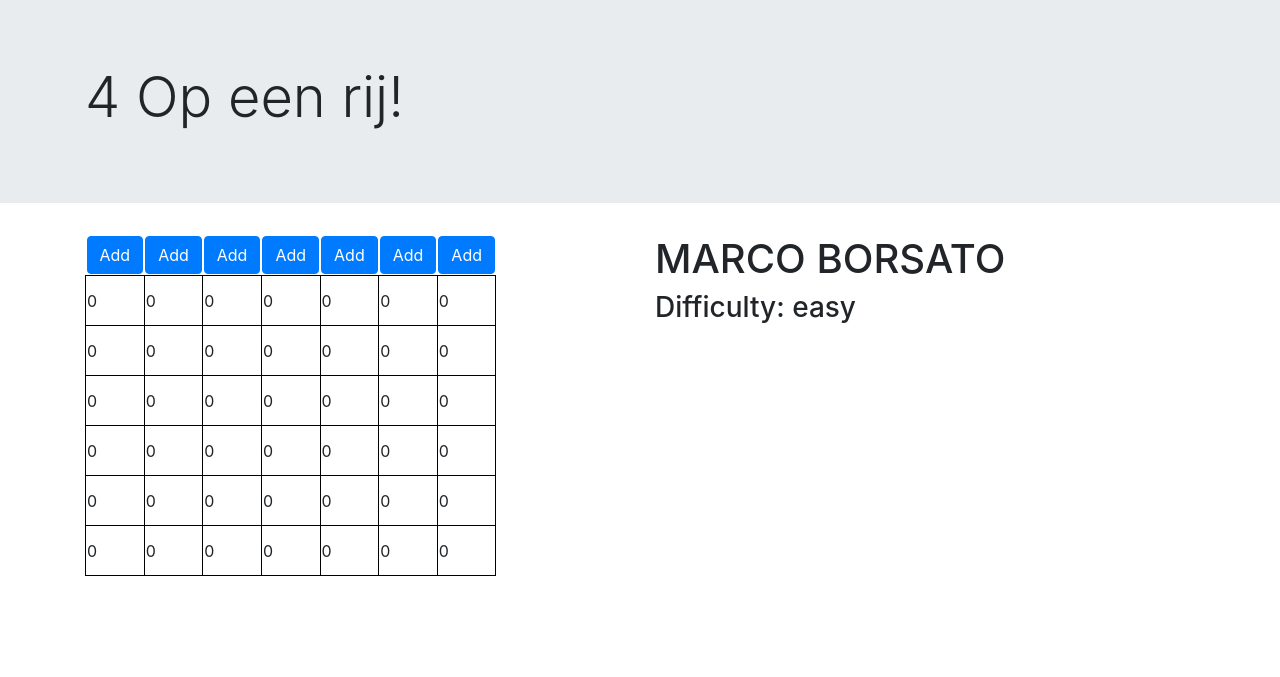
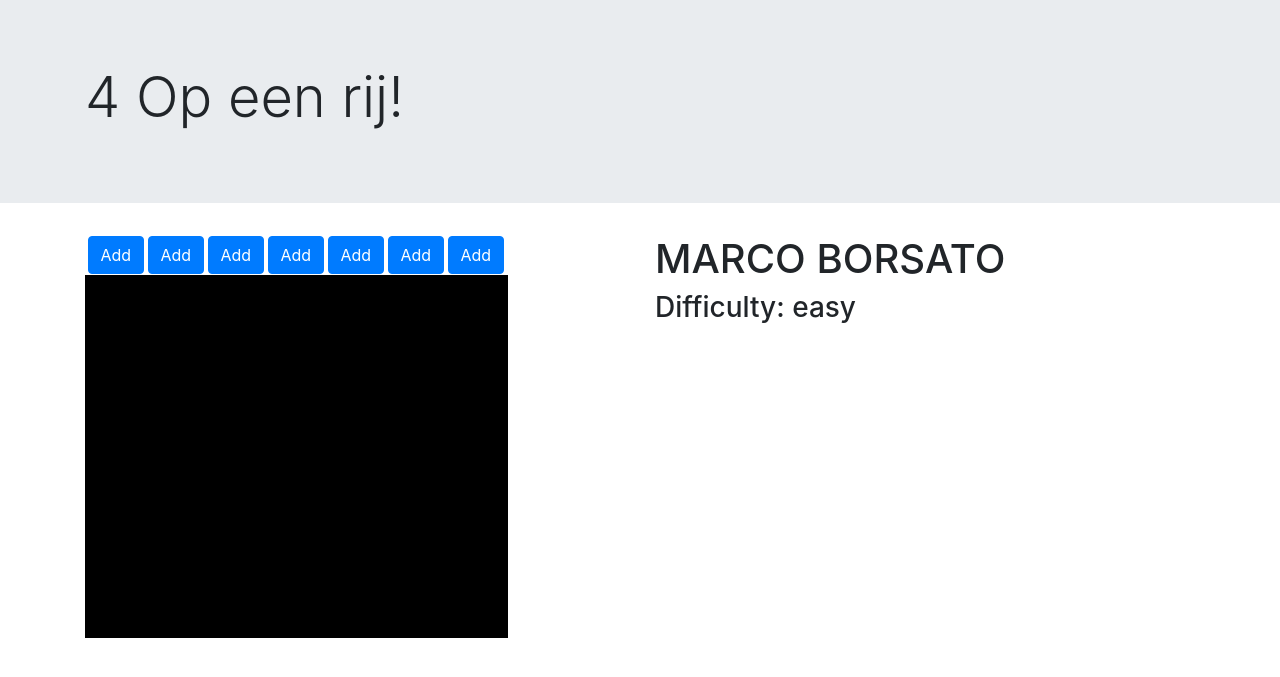
Before and after one commit to Evelien-M/python_4_op_een_rij, a Flask app: page /game/1/1 in a window 1280 px wide. Shown: the part 56-733 px from the top of the page. Run offline with Flask 2, Linux system fonts and the light colour scheme; data comes from the database, SQL or seed files in the repository; lists and menus that the app fills with data are empty; some libraries are stand-ins or nearby versions.

Commit message:
frontend update

```diff
--- a/model/Table.py
+++ b/model/Table.py
@@ -11,7 +11,6 @@
             if value == 0:
                 if y == self.h - 1:
                     self.Table[y][x] = input
-                    print(value)
                     return True
                 else:
                     if self.Table[y + 1][x] != 0:
--- a/static/css/main.css
+++ b/static/css/main.css
@@ -1,9 +1,24 @@
 .gametable td {
-    width: 50px;
-    height: 50px;
-    min-width: 50px;
-    min-height: 50px;
-    max-width: 50px;
-    max-height: 50px;
-    border: 1px solid #000;
+    width: 60px;
+    height: 60px;
+    min-width: 60px;
+    min-height: 60px;
+    max-width: 60px;
+    max-height: 60px;
+    border: 3px solid #000;
 }
+
+.gametable .value-0
+{
+    background: black;
+}
+
+.gametable .value-1
+{
+    background: yellow;
+}
+
+.gametable .value-2
+{
+    background: red;
+}
--- a/templates/game.html
+++ b/templates/game.html
@@ -71,58 +71,58 @@
             </thead>
             <tbody>
                 <tr>
-                    <td>{{table.Table[0][0]}}</td>
-                    <td>{{table.Table[0][1]}}</td>
-                    <td>{{table.Table[0][2]}}</td>
-                    <td>{{table.Table[0][3]}}</td>
-                    <td>{{table.Table[0][4]}}</td>
-                    <td>{{table.Table[0][5]}}</td>
-                    <td>{{table.Table[0][6]}}</td>
+                    <td class="value-{{table.Table[0][0]}}"></td>
+                    <td class="value-{{table.Table[0][1]}}"></td>
+                    <td class="value-{{table.Table[0][2]}}"></td>
+                    <td class="value-{{table.Table[0][3]}}"></td>
+                    <td class="value-{{table.Table[0][4]}}"></td>
+                    <td class="value-{{table.Table[0][5]}}"></td>
+                    <td class="value-{{table.Table[0][6]}}"></td>
                 </tr>
                 <tr>
-                    <td>{{table.Table[1][0]}}</td>
-                    <td>{{table.Table[1][1]}}</td>
-                    <td>{{table.Table[1][2]}}</td>
-                    <td>{{table.Table[1][3]}}</td>
-                    <td>{{table.Table[1][4]}}</td>
-                    <td>{{table.Table[1][5]}}</td>
-                    <td>{{table.Table[1][6]}}</td>
+                    <td class="value-{{table.Table[1][0]}}"></td>
+                    <td class="value-{{table.Table[1][1]}}"></td>
+                    <td class="value-{{table.Table[1][2]}}"></td>
+                    <td class="value-{{table.Table[1][3]}}"></td>
+                    <td class="value-{{table.Table[1][4]}}"></td>
+                    <td class="value-{{table.Table[1][5]}}"></td>
+                    <td class="value-{{table.Table[1][6]}}"></td>
                 </tr>
                 <tr>
-                    <td>{{table.Table[2][0]}}</td>
-                    <td>{{table.Table[2][1]}}</td>
-                    <td>{{table.Table[2][2]}}</td>
-                    <td>{{table.Table[2][3]}}</td>
-                    <td>{{table.Table[2][4]}}</td>
-                    <td>{{table.Table[2][5]}}</td>
-                    <td>{{table.Table[2][6]}}</td>
+                    <td class="value-{{table.Table[2][0]}}"></td>
+                    <td class="value-{{table.Table[2][1]}}"></td>
+                    <td class="value-{{table.Table[2][2]}}"></td>
+                    <td class="value-{{table.Table[2][3]}}"></td>
+                    <td class="value-{{table.Table[2][4]}}"></td>
+                    <td class="value-{{table.Table[2][5]}}"></td>
+                    <td class="value-{{table.Table[2][6]}}"></td>
                 </tr>
                 <tr>
-                    <td>{{table.Table[3][0]}}</td>
-                    <td>{{table.Table[3][1]}}</td>
-                    <td>{{table.Table[3][2]}}</td>
-                    <td>{{table.Table[3][3]}}</td>
-                    <td>{{table.Table[3][4]}}</td>
-                    <td>{{table.Table[3][5]}}</td>
-                    <td>{{table.Table[3][6]}}</td>
+                    <td class="value-{{table.Table[3][0]}}"></td>
+                    <td class="value-{{table.Table[3][1]}}"></td>
+                    <td class="value-{{table.Table[3][2]}}"></td>
+                    <td class="value-{{table.Table[3][3]}}"></td>
+                    <td class="value-{{table.Table[3][4]}}"></td>
+                    <td class="value-{{table.Table[3][5]}}"></td>
+                    <td class="value-{{table.Table[3][6]}}"></td>
                 </tr>
                 <tr>
-                    <td>{{table.Table[4][0]}}</td>
-                    <td>{{table.Table[4][1]}}</td>
-                    <td>{{table.Table[4][2]}}</td>
-                    <td>{{table.Table[4][3]}}</td>
-                    <td>{{table.Table[4][4]}}</td>
-                    <td>{{table.Table[4][5]}}</td>
-                    <td>{{table.Table[4][6]}}</td>
+                    <td class="value-{{table.Table[4][0]}}"></td>
+                    <td class="value-{{table.Table[4][1]}}"></td>
+                    <td class="value-{{table.Table[4][2]}}"></td>
+                    <td class="value-{{table.Table[4][3]}}"></td>
+                    <td class="value-{{table.Table[4][4]}}"></td>
+                    <td class="value-{{table.Table[4][5]}}"></td>
+                    <td class="value-{{table.Table[4][6]}}"></td>
                 </tr>
                 <tr>
-                    <td>{{table.Table[5][0]}}</td>
-                    <td>{{table.Table[5][1]}}</td>
-                    <td>{{table.Table[5][2]}}</td>
-                    <td>{{table.Table[5][3]}}</td>
-                    <td>{{table.Table[5][4]}}</td>
-                    <td>{{table.Table[5][5]}}</td>
-                    <td>{{table.Table[5][6]}}</td>
+                    <td class="value-{{table.Table[5][0]}}"></td>
+                    <td class="value-{{table.Table[5][1]}}"></td>
+                    <td class="value-{{table.Table[5][2]}}"></td>
+                    <td class="value-{{table.Table[5][3]}}"></td>
+                    <td class="value-{{table.Table[5][4]}}"></td>
+                    <td class="value-{{table.Table[5][5]}}"></td>
+                    <td class="value-{{table.Table[5][6]}}"></td>
                 </tr>
             </tbody>
         </table>
```
